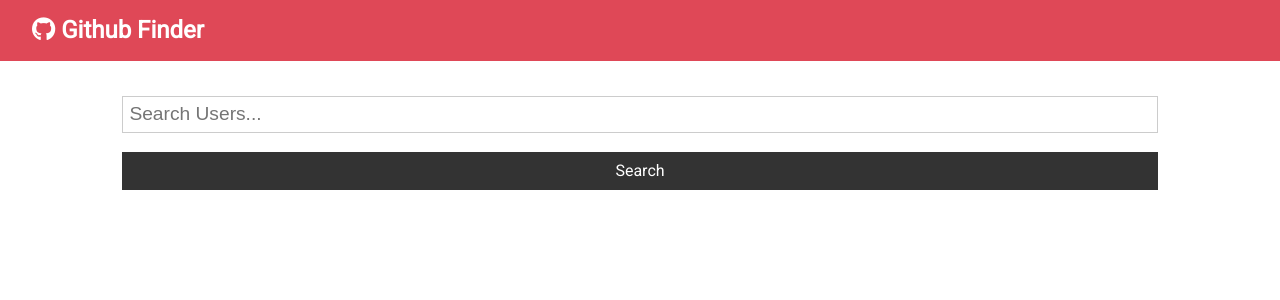
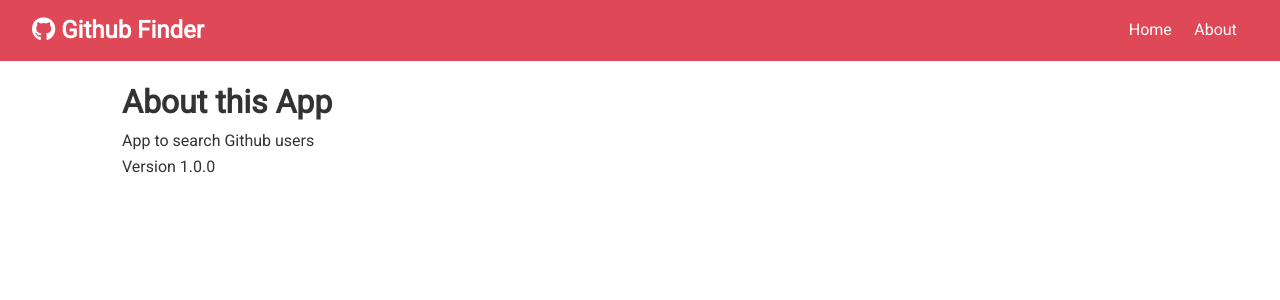
Before and after one commit to xredocx215sevlanevets/Github-Finder, a React (Create React App) app: page /about in a window 1280 px wide. Shown: the top 300 px of the page. Built offline with nearby package versions, Linux system fonts and the light colour scheme; the HTML template or start-up script is replaced by a standard one.

Commit message:
setup routing

```diff
--- a/package.json
+++ b/package.json
@@ -6,6 +6,7 @@
     "axios": "^0.19.2",
     "react": "^16.10.2",
     "react-dom": "^16.10.2",
+    "react-router-dom": "^5.1.2",
     "react-scripts": "0.9.5"
   },
   "devDependencies": {},
--- a/src/App.js
+++ b/src/App.js
@@ -1,13 +1,16 @@
-import React, { Component } from 'react';
+import React, { Component, Fragment } from 'react';
 import axios from 'axios';
+import { BrowserRouter as Router, Switch, Route } from 'react-router-dom';
 
 import './App.css';
 
 import Navbar from './components/layout/Navbar';
+import Alert from './components/layout/Alert';
+
 import Users from './components/users/Users';
+import Search from './components/users/Search';
 
-import Search from './components/users/Search';
-import Alert from './components/layout/Alert';
+import About from './components/pages/About';
 
 class App extends Component {
   state = {
@@ -32,25 +35,40 @@
 
   setAlert = (msg, type) => {
     this.setState({ alert: { msg, type } });
-
     setTimeout(() => this.setState({ alert: null }), 5000);
   };
 
   render() {
     return (
+      <Router>
         <div className="App">
           <Navbar />
           <div className="container">
             <Alert alert={this.state.alert} />
+            <Switch>
+              <Route
+                exact
+                path="/"
+                render={props => (
+                  <Fragment>
                     <Search
                       searchUsers={this.searchUsers}
                       clearUsers={this.clearUsers}
                       showClear={this.state.users.length > 0 ? true : false}
                       setAlert={this.setAlert}
                     />
-          <Users loading={this.state.loading} users={this.state.users} />
+                    <Users
+                      loading={this.state.loading}
+                      users={this.state.users}
+                    />
+                  </Fragment>
+                )}
+              />
+              <Route exact path="/about" component={About} />
+            </Switch>
           </div>
         </div>
+      </Router>
     );
   }
 }
--- a/src/components/layout/Navbar.js
+++ b/src/components/layout/Navbar.js
@@ -1,4 +1,5 @@
 import React from 'react';
+import { Link } from 'react-router-dom';
 import PropTypes from 'prop-types';
 
 const Navbar = ({ icon, title }) => {
@@ -7,6 +8,14 @@
       <h1>
         <i className={icon} /> {title}
       </h1>
+      <ul>
+        <li>
+          <Link to="/">Home</Link>
+        </li>
+        <li>
+          <Link to="/about">About</Link>
+        </li>
+      </ul>
     </nav>
   );
 };
--- /dev/null
+++ b/src/components/pages/About.js
@@ -0,0 +1,11 @@
+import React, { Fragment } from 'react';
+
+export default function pages() {
+  return (
+    <Fragment>
+      <h1>About this App</h1>
+      <p>App to search Github users</p>
+      <p>Version 1.0.0</p>
+    </Fragment>
+  );
+}
```
Also changed, not shown: 1 other file (tests, documents, lock files or other folders). Lines whose indentation alone changed are shown as unchanged.
